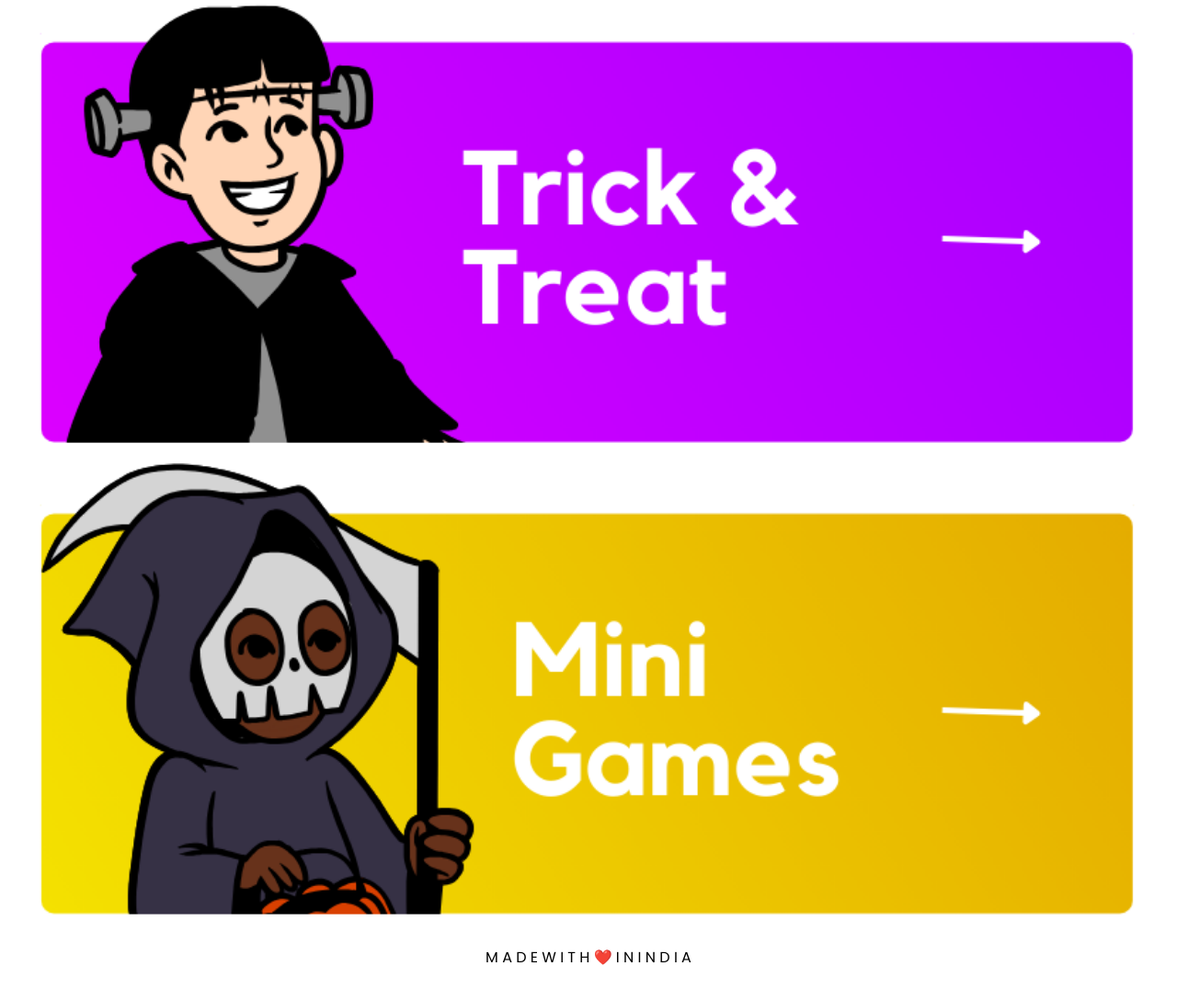
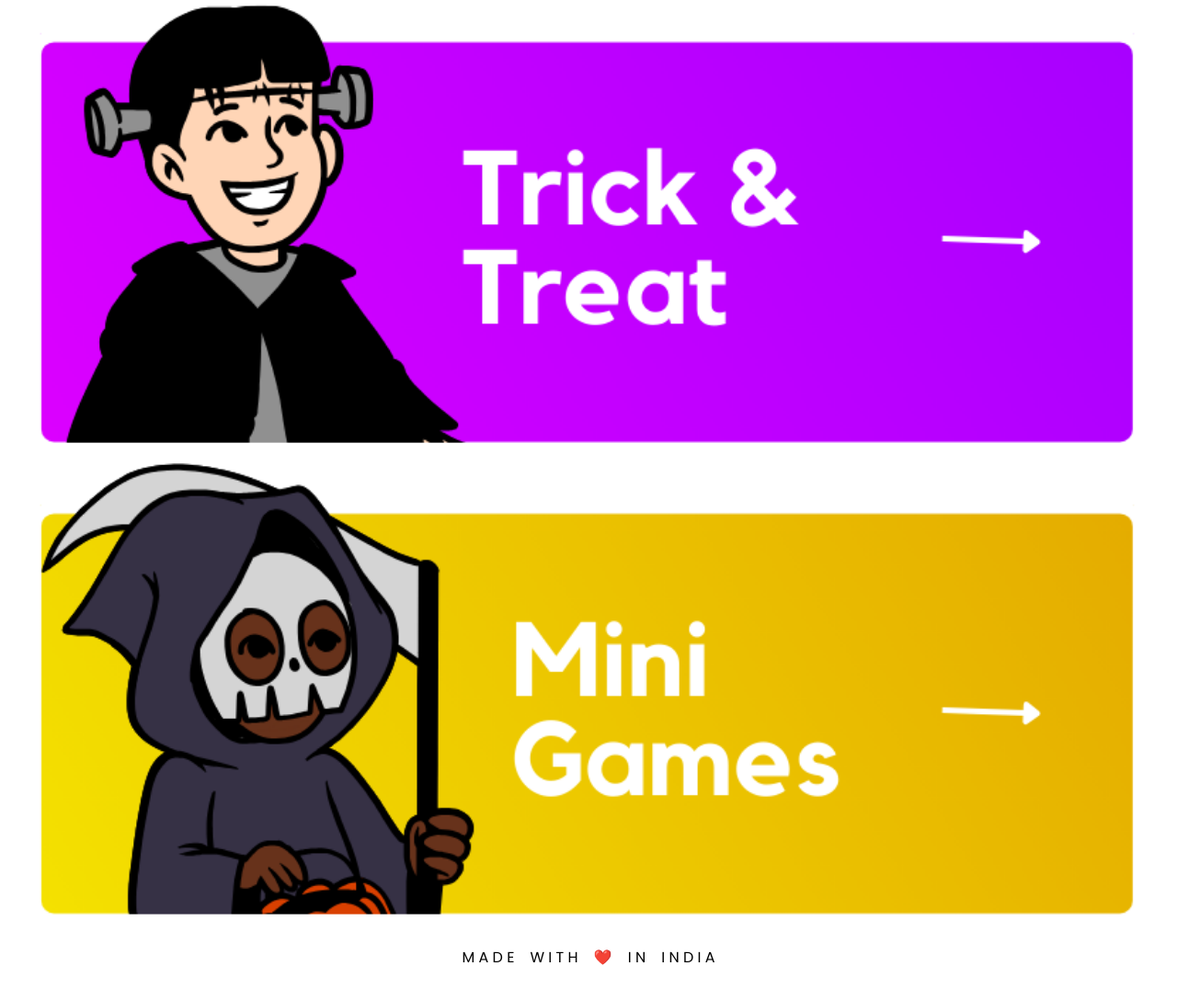
Before and after one commit to lightlessdays/Sadhu-Search, a plain HTML site: page index.html in a window 1280 px wide. Shown: the part 1322-2410 px from the top of the page at 92% size. Drawn offline with Linux system fonts and the light colour scheme.

Commit message:
Update index.html

```diff
--- a/index.html
+++ b/index.html
@@ -100,7 +100,7 @@
     <br />
     <center>
       <font style="font-family: 'Poppins', sans-serif"
-        > M A D E   W I T H   ❤️   I N   I N D I A </font
+        > M A D E &nbsp;&nbsp; W I T H &nbsp;&nbsp; ❤️ &nbsp;&nbsp; I N &nbsp;&nbsp; I N D I A </font
       >
     </center>
     <br /><br />
```
